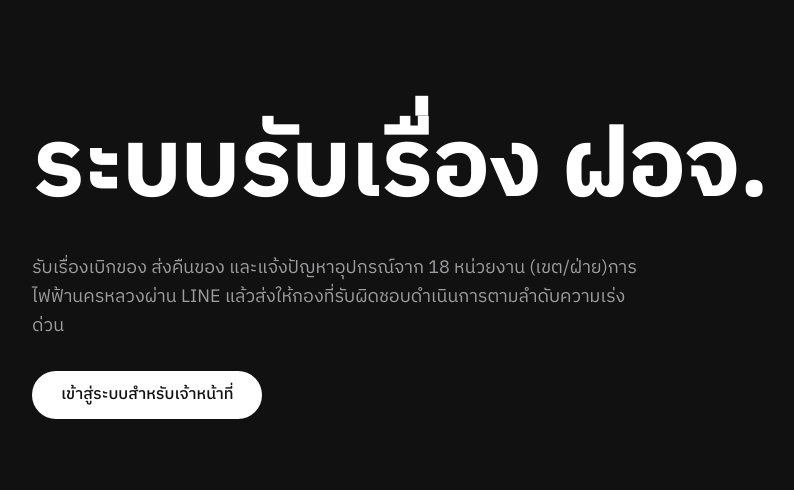
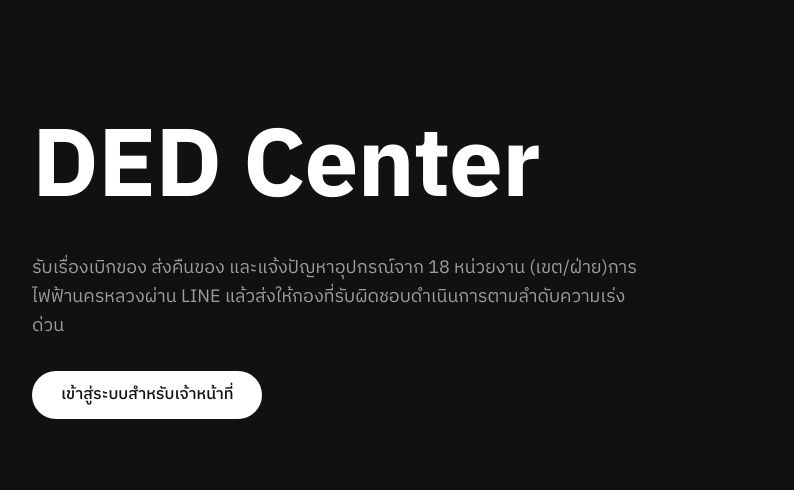
Before and after one commit to lanchakon-maikaeo/MEA-LINE-OA, a Django app: template operations/templates/operations/index.html in a window 1280 px wide. Shown: the part 64-554 px from the top of the page, without its empty margins (16-810 px from the left). Run offline with Django 5.2, Linux system fonts and the light colour scheme; the template is opened without the code that fills it, so the values that code supplies are empty; parts of the project's set-up code (start-up, migrations or seed data) failed here and were passed over.

Commit message:
chore: call the system DED Center in place of ระบบรับเรื่อง ฝอจ.
Landing heading, footer, staff LINE text, emails, monitoring mail,
maintenance page and Caddy 503 text now use DED Center.

Co-Authored-By: Claude Opus 5.5 <noreply@anthropic.com>

```diff
--- a/deploy/server/caddy/maintenance/index.html
+++ b/deploy/server/caddy/maintenance/index.html
@@ -4,7 +4,7 @@
 <meta charset="utf-8">
 <meta name="viewport" content="width=device-width, initial-scale=1">
 <meta name="robots" content="noindex">
-<title>ปิดปรับปรุงชั่วคราว — ระบบรับเรื่อง ฝอจ.</title>
+<title>ปิดปรับปรุงชั่วคราว — DED Center</title>
 <style>
   :root { color-scheme: light dark; --fg: #111; --muted: #555; --bg: #fafafa; --card: #fff; --line: #ddd; }
   @media (prefers-color-scheme: dark) { :root { --fg: #f2f2f2; --muted: #aaa; --bg: #111; --card: #1b1b1b; --line: #333; } }
@@ -22,7 +22,7 @@
 <body>
 <main>
   <div class="card">
-    <h1>ระบบรับเรื่อง ฝอจ. ปิดปรับปรุงชั่วคราว</h1>
+    <h1>DED Center ปิดปรับปรุงชั่วคราว</h1>
     <p>ระบบจะกลับมาใช้งานได้ในไม่ช้า ระหว่างนี้แจ้งเรื่องเบิก คืน ปัญหาอุปกรณ์ หรือเรื่องการใช้ไฟฟ้าได้ทางช่องทางสำรองของกองที่ดูแล</p>
     <ul>
       {{/* ADR 0008: no central intake; each division answers the phone for its own topic. */}}
--- a/operations/monitoring.py
+++ b/operations/monitoring.py
@@ -598,7 +598,7 @@ def _mail(row):
         [f"Monitoring วันที่ {row.day:%d/%m/%Y} มีเรื่องที่ควรดู", "", *row.alerts, ""]
         + [f"ดูที่ {settings.STAFF_WEB_BASE_URL}/console/admin/monitoring/"]
     )
-    send_mail("Monitoring ระบบรับเรื่อง ฝอจ.", body, settings.DEFAULT_FROM_EMAIL, list(admins))
+    send_mail("Monitoring DED Center", body, settings.DEFAULT_FROM_EMAIL, list(admins))
 
 
 def latest_alerts():
--- a/operations/registry.py
+++ b/operations/registry.py
@@ -1371,7 +1371,7 @@ def _mail_registry(upload, summary):
             f" (ช่วง {upload.period_from or '-'} ถึง {upload.period_to or '-'})",
             *rows,
             f"เปิดดู: {settings.STAFF_WEB_BASE_URL.rstrip('/')}/registry/",
-            "อีเมลนี้ส่งอัตโนมัติจากระบบรับเรื่อง ฝอจ.",
+            "อีเมลนี้ส่งอัตโนมัติจาก DED Center",
         ]
     )
     return staff_email.plan(
--- a/operations/staff_email.py
+++ b/operations/staff_email.py
@@ -114,7 +114,7 @@ def _text(kind, case, detail=""):
     if detail:
         rows.append(detail)
     rows.append(f"เปิดดู: {settings.STAFF_WEB_BASE_URL.rstrip('/')}/cases/{case.number}/")
-    rows.append("อีเมลนี้ส่งอัตโนมัติจากระบบรับเรื่อง ฝอจ. (ข้อมูลกองและกติกาเป็นข้อมูลจำลอง)")
+    rows.append("อีเมลนี้ส่งอัตโนมัติจาก DED Center (ข้อมูลกองและกติกาเป็นข้อมูลจำลอง)")
     return "\n".join(rows)
 
 
--- a/operations/staff_work.py
+++ b/operations/staff_work.py
@@ -107,7 +107,7 @@ def web_button(label="เปิดเว็บ", path="/start/"):
 
 def open_web(turn):
     turn.say(
-        "เปิดเว็บระบบรับเรื่อง ฝอจ. สำหรับฟอร์มยาว ไฟล์แนบ และรายงาน "
+        "เปิดเว็บ DED Center สำหรับฟอร์มยาว ไฟล์แนบ และรายงาน "
         "ครั้งแรกในแอป LINE ต้องเข้าสู่ระบบด้วยบัญชีเจ้าหน้าที่",
         [web_button(), web_button("งานสั่ง", "/orders/")],
     )
--- a/operations/static/operations/app.css
+++ b/operations/static/operations/app.css
@@ -1,5 +1,5 @@
 /*
- * ระบบรับเรื่อง ฝอจ. — design system (M10 Q1–Q3, Q7).
+ * DED Center — design system (M10 Q1–Q3, Q7).
  * Chrome of DESIGN-nike.md: black/white/soft-cloud, pill buttons, flat cards, 1px hairlines,
  * 8px rhythm. No photography and no 96px campaign lockups; the display tier is used for
  * summary numbers only. Red marks danger (P0, hazard, overdue, escalated), green a closed
--- a/operations/templates/operations/base.html
+++ b/operations/templates/operations/base.html
@@ -113,7 +113,7 @@
   {% if nav.admin and not nav.admin.home %}</div>{% endif %}
   <footer class="footer">
     <div class="footer__inner">
-      {% if app_env == "production" %}<span>ระบบรับเรื่อง ฝอจ. · กติกาและกรอบเวลาเป็นฉบับทดลองใช้ ยังไม่ใช่มาตรฐานบริการทางการ</span>{% else %}<span>ระบบทดสอบ · ข้อมูลกอง กติกา และยอดคลังในเครื่องนี้เป็นข้อมูลจำลอง</span>{% endif %}
+      {% if app_env == "production" %}<span>DED Center · กติกาและกรอบเวลาเป็นฉบับทดลองใช้ ยังไม่ใช่มาตรฐานบริการทางการ</span>{% else %}<span>ระบบทดสอบ · ข้อมูลกอง กติกา และยอดคลังในเครื่องนี้เป็นข้อมูลจำลอง</span>{% endif %}
       <span>วันเวลาเป็นเวลาไทย ปี พ.ศ.</span>
     </div>
   </footer>
--- a/operations/templates/operations/index.html
+++ b/operations/templates/operations/index.html
@@ -2,7 +2,7 @@
 {% block before_main %}
 <section class="hero" aria-labelledby="landing-title">
   <div class="hero__inner">
-    <h1 class="hero__title" id="landing-title">ระบบรับเรื่อง ฝอจ.</h1>
+    <h1 class="hero__title" id="landing-title">DED Center</h1>
     <p class="hero__lede">รับเรื่องเบิกของ ส่งคืนของ และแจ้งปัญหาอุปกรณ์จาก 18 หน่วยงาน (เขต/ฝ่าย)การไฟฟ้านครหลวงผ่าน LINE แล้วส่งให้กองที่รับผิดชอบดำเนินการตามลำดับความเร่งด่วน</p>
     <div class="hero__actions">
       {% if user.is_authenticated %}
--- a/scripts/e2e.py
+++ b/scripts/e2e.py
@@ -399,7 +399,7 @@ with Path("reports/e2e-server.log").open("w") as log:
             browser = playwright.chromium.launch()
             page = browser.new_page(viewport={"width": 390, "height": 844})
             page.goto(base_url)
-            assert page.get_by_role("heading", name="ระบบรับเรื่อง ฝอจ.").count() == 1
+            assert page.get_by_role("heading", name="DED Center").count() == 1
             # M10: skip link first, then the brand, then the staff sign-in button.
             page.keyboard.press("Tab")
             assert page.locator(":focus").get_attribute("href") == "#main"
```
Also changed, not shown: operations/tests/test_m00_foundation.py (+1 -1 lines), 1 other file.
